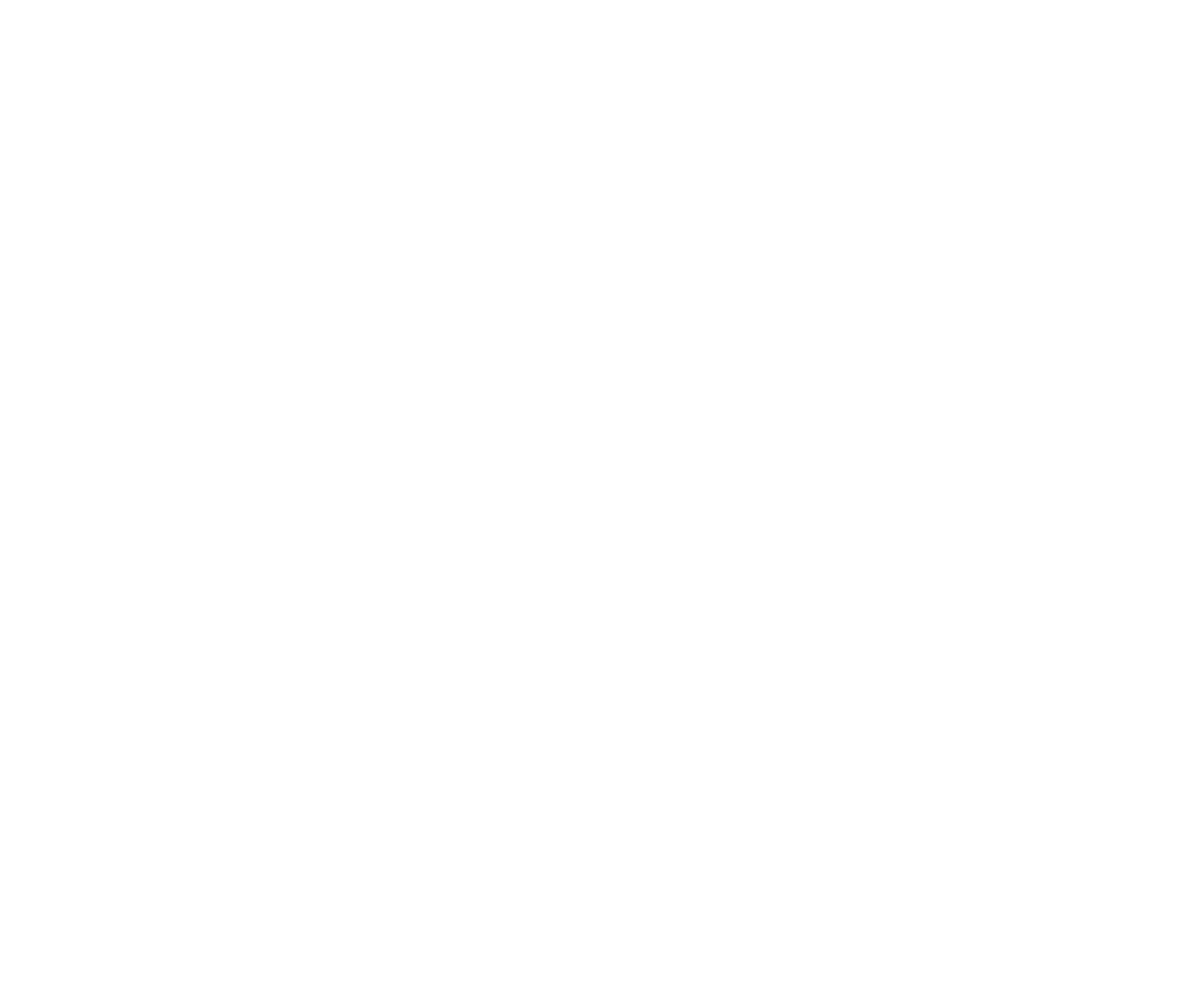
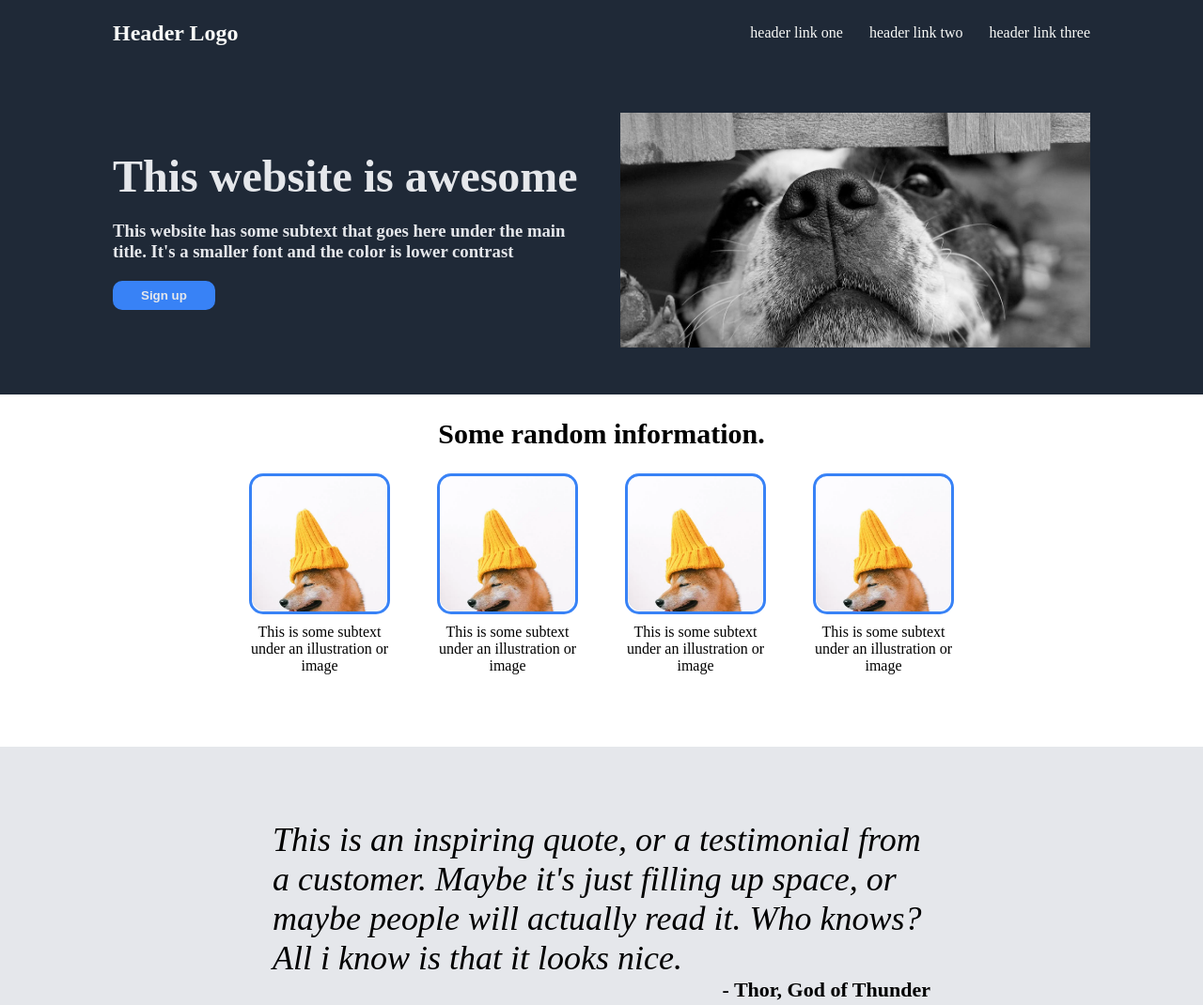
Before and after one commit to rjqocampo/odin-landing-page, a plain HTML site: page index.html in a window 1280 px wide. Shown: the whole page at 94% size. Before the commit the page ends 800 px from the top, so only its background shows below. Drawn offline with Linux system fonts and the light colour scheme.

Commit message:
Added image files and finish nav, hero, info and quote sections

```diff
--- a/index.html
+++ b/index.html
@@ -2,10 +2,73 @@
 <html lang="en">
     <head>
         <meta charset="utf-8">
-        <title>Derpy Animals</title>
+        <title>Awesome Website</title>
+        <link rel="stylesheet" href="style.css">
     </head>
 
     <body>
+        <header>
+            <nav>
+                <h1>Header Logo</h1>
 
+                <ul>
+                    <li><a href="">header link one</a></li>
+                    <li><a href="">header link two</a></li>
+                    <li><a href="">header link three</a></li>
+                </ul>
+            </nav>
+        </header>
+
+        <main>
+            <div class="hero-header">
+                <h2>This website is awesome</h2>
+                <h3>This website has some subtext that goes here under the main title. It's a smaller font and the color is lower contrast</h3>
+                <button>Sign up</button>
+            </div>
+
+            <figure class="hero-image-container">
+                <img class="hero-image" src="img/hero.jpg" alt="Black and white image of a cute dog close up">
+            </figure>
+        </main>
+
+        <section class="info-section">
+            <h4>Some random information.</h4>
+
+            <div class="info-contents-container">
+                <div class="info-item-container">
+                    <figure class="info-image-container">
+                        <img class="info-image" src="img/shiba2.webp" alt="">
+                    </figure>
+                    <figcaption>This is some subtext under an illustration or image</figcaption>
+                </div>
+                <div class="info-item-container">
+                    <figure class="info-image-container">
+                        <img class="info-image" src="img/shiba2.webp" alt="">
+                    </figure>
+                    <figcaption>This is some subtext under an illustration or image</figcaption>
+                </div>
+                <div class="info-item-container">
+                    <figure class="info-image-container">
+                        <img class="info-image" src="img/shiba2.webp" alt="">
+                    </figure>
+                    <figcaption>This is some subtext under an illustration or image</figcaption>
+                </div>
+                <div class="info-item-container">
+                    <figure class="info-image-container">
+                        <img class="info-image" src="img/shiba2.webp" alt="">
+                    </figure>
+                    <figcaption>This is some subtext under an illustration or image</figcaption>
+                </div>
+            </div>
+        </section>
+
+        <section class="testimonial-section">
+            <div class="quote-container">
+                <p>This is an inspiring quote, or a testimonial from a customer. Maybe it's just filling up space, or maybe people will actually read it. Who knows? All i know is that it looks nice.</p>
+                <span><strong>- Thor, God of Thunder</strong></span>
+            </div>
+        </section>
+        <section></section>
+        <footer></footer>
     </body>
 </html>
--- a/style.css
+++ b/style.css
@@ -0,0 +1,145 @@
+*, *::before, *::after {
+    box-sizing: border-box;
+  }
+
+* {
+    margin: 0;
+}
+
+a {
+    color: #f9faf8;
+    text-decoration: none;
+}
+
+html, body {
+    height: 100%;
+  }
+
+nav, ul, header, main, .info-contents-container, .testimonial-section {
+    display: flex;
+}
+
+header  {
+    color: #f9faf8;
+    justify-content: center;
+    background-color: #1f2937;
+}
+
+nav {
+    padding: 0 120px;
+    align-items: center;
+    width: 1600px;
+    height: 70px;
+}
+
+h1 {
+    flex: 1;
+}
+
+ul {
+    list-style: none;
+    gap: 28px;
+}
+
+h3 {
+    word-wrap: break-word;
+}
+
+main {
+    background-color: #1f2937;
+    padding: 50px 120px;
+    align-items: center;
+    gap: 40px;
+}
+
+.hero-header, figure {
+    flex: 1;
+}
+
+h2, h3, button {
+    color: #e5e7eb;
+}
+
+h2 {
+    font-size: 48px;
+}
+
+h3 {
+    font-size 18px;
+    margin: 20px 0px;
+}
+
+.hero-image-container {
+    height: 250px;
+}
+
+.hero-image {
+    width: 100%;
+    height: 100%;
+    object-fit: cover;
+}
+
+button {
+    background-color: #3882f6;
+    border: 0;
+    padding: 8px 30px;
+    font-weight: bold;
+    border-radius: 10px;
+}
+
+.info-section {
+    text-align: center;
+    height: 350px;
+}
+
+h4 {
+    font-size: 30px;
+    margin: 25px 0px;
+}
+
+.info-contents-container {
+    justify-content: center;
+    gap: 50px;
+}
+
+.info-item-container {
+    width: 150px;
+}
+
+.info-image-container {
+    margin: 0 auto 10px auto;
+    height: 150px;
+    width: 150px;
+    border: 3px solid #3882f6;
+    border-radius: 15px;
+}
+
+.info-image {
+    width: 100%;
+    height: 100%;
+    object-fit: cover;
+    border-radius: 15px;
+}
+
+.testimonial-section {
+    background-color: #e5e7eb;
+    height: 350px;
+    justify-content: center;
+    align-items: center;
+}
+
+.quote-container {
+    flex: 0 1 700px;
+}
+
+p {
+    font-size: 36px;
+    font-style: italic;
+}
+
+span {
+    display: block;
+    text-align: right;
+    font-size: 22px;
+    font-weight: 800px;
+}
```
Also changed, not shown: img/hero.jpg (added), img/shiba2.webp (added).
